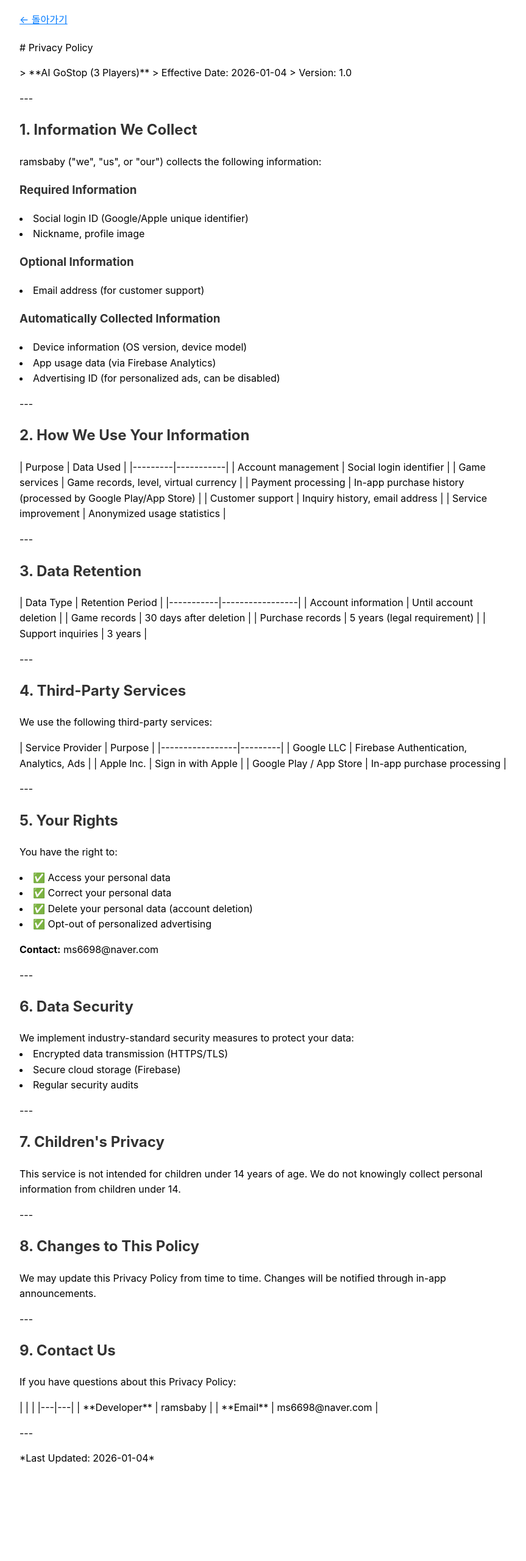
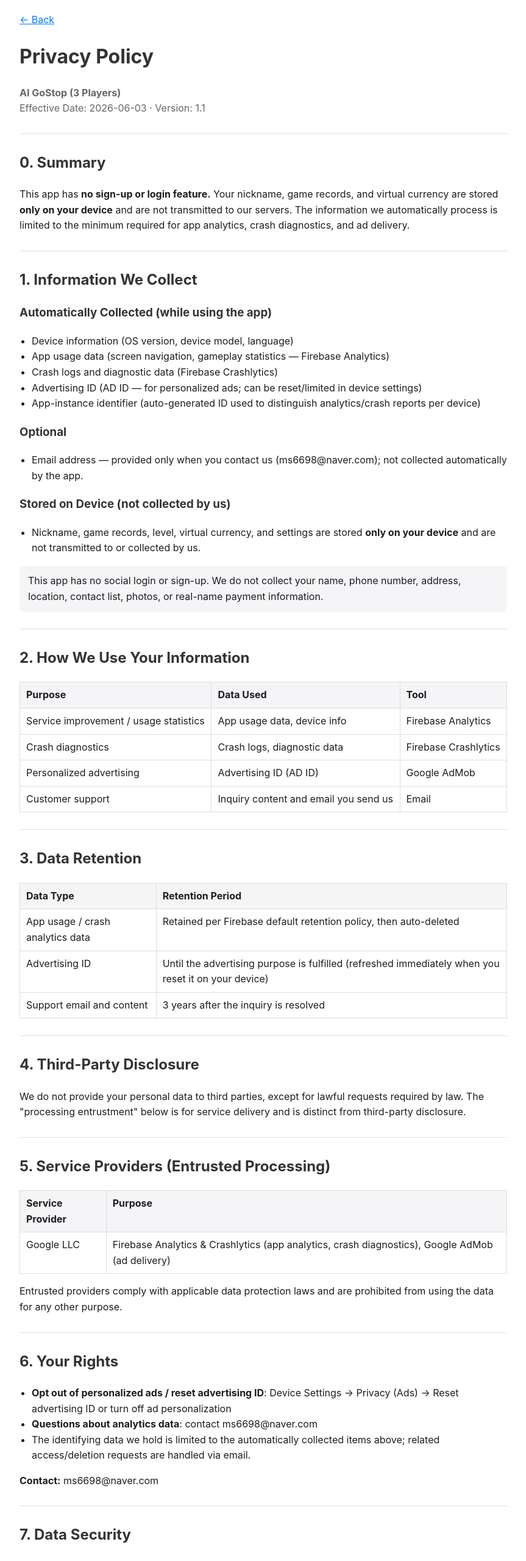
Before and after one commit to Ramsbaby/gostop-legal, a plain HTML site: page privacy-en.html in a window 1280 px wide. Shown: the top 2560 px of the page at 61% size, without its empty margins (208-1071 px from the left). Before the commit the page ends 2425 px from the top, so only its background shows below. Drawn offline with Linux system fonts and the light colour scheme.

Commit message:
fix(privacy): v1.0.0 실제 수집 항목에 맞게 정정 (v1.1)
- 미구현 항목 제거: 소셜 로그인 ID·프로필 이미지·이메일 자동수집·결제기록
- 실제 수집만 명시: 광고ID(AdMob)·앱사용(Analytics)·크래시(Crashlytics)·앱인스턴스ID
- 기기 내 저장(닉네임·전적·게임머니)은 미수집임을 명시
- HTML 마크다운 누출 제거 후 정식 HTML로 재작성
- 근거: 코드 실측(firebase_auth 미사용·IAP 미구현). Play Data Safety 일치용

```diff
--- a/privacy-en.html
+++ b/privacy-en.html
@@ -1,199 +1,125 @@
 <!DOCTYPE html>
-<html lang="ko">
+<html lang="en">
 <head>
     <meta charset="UTF-8">
     <meta name="viewport" content="width=device-width, initial-scale=1.0">
-    <title>Privacy Policy - AI 고스톱(3인)</title>
+    <title>Privacy Policy - AI GoStop (3 Players)</title>
     <style>
-        body { font-family: -apple-system, BlinkMacSystemFont, 'Segoe UI', sans-serif; max-width: 800px; margin: 0 auto; padding: 20px; line-height: 1.6; }
+        body { font-family: -apple-system, BlinkMacSystemFont, 'Segoe UI', sans-serif; max-width: 800px; margin: 0 auto; padding: 20px; line-height: 1.6; color: #1d1d1f; }
         h1, h2, h3 { color: #333; }
         a { color: #007AFF; }
         .back { margin-bottom: 20px; }
+        .meta { color: #666; }
+        table { border-collapse: collapse; width: 100%; margin: 12px 0; }
+        th, td { border: 1px solid #ddd; padding: 8px 10px; text-align: left; vertical-align: top; }
+        th { background: #f5f5f7; }
+        hr { border: none; border-top: 1px solid #e0e0e0; margin: 28px 0; }
+        ul { padding-left: 20px; }
+        .note { background: #f5f5f7; padding: 12px 14px; border-radius: 6px; }
     </style>
 </head>
 <body>
-    <div class="back"><a href="index.html">← 돌아가기</a></div>
-﻿# Privacy Policy
+    <div class="back"><a href="index.html">← Back</a></div>
 
-<p></p>
+    <h1>Privacy Policy</h1>
+    <p class="meta"><strong>AI GoStop (3 Players)</strong><br>Effective Date: 2026-06-03 · Version: 1.1</p>
 
-> **AI GoStop (3 Players)**
-> Effective Date: 2026-01-04
-> Version: 1.0
+    <hr>
 
-<p></p>
+    <h2>0. Summary</h2>
+    <p>This app has <strong>no sign-up or login feature.</strong> Your nickname, game records, and virtual currency are stored <strong>only on your device</strong> and are not transmitted to our servers. The information we automatically process is limited to the minimum required for app analytics, crash diagnostics, and ad delivery.</p>
 
----
+    <hr>
 
-<p></p>
+    <h2>1. Information We Collect</h2>
+    <h3>Automatically Collected (while using the app)</h3>
+    <ul>
+        <li>Device information (OS version, device model, language)</li>
+        <li>App usage data (screen navigation, gameplay statistics — Firebase Analytics)</li>
+        <li>Crash logs and diagnostic data (Firebase Crashlytics)</li>
+        <li>Advertising ID (AD ID — for personalized ads; can be reset/limited in device settings)</li>
+        <li>App-instance identifier (auto-generated ID used to distinguish analytics/crash reports per device)</li>
+    </ul>
+    <h3>Optional</h3>
+    <ul>
+        <li>Email address — provided only when you contact us (ms6698@naver.com); not collected automatically by the app.</li>
+    </ul>
+    <h3>Stored on Device (not collected by us)</h3>
+    <ul>
+        <li>Nickname, game records, level, virtual currency, and settings are stored <strong>only on your device</strong> and are not transmitted to or collected by us.</li>
+    </ul>
+    <p class="note">This app has no social login or sign-up. We do not collect your name, phone number, address, location, contact list, photos, or real-name payment information.</p>
 
-<h2>1. Information We Collect</h2>
+    <hr>
 
-<p></p>
+    <h2>2. How We Use Your Information</h2>
+    <table>
+        <tr><th>Purpose</th><th>Data Used</th><th>Tool</th></tr>
+        <tr><td>Service improvement / usage statistics</td><td>App usage data, device info</td><td>Firebase Analytics</td></tr>
+        <tr><td>Crash diagnostics</td><td>Crash logs, diagnostic data</td><td>Firebase Crashlytics</td></tr>
+        <tr><td>Personalized advertising</td><td>Advertising ID (AD ID)</td><td>Google AdMob</td></tr>
+        <tr><td>Customer support</td><td>Inquiry content and email you send us</td><td>Email</td></tr>
+    </table>
 
-ramsbaby ("we", "us", or "our") collects the following information:
+    <hr>
 
-<p></p>
+    <h2>3. Data Retention</h2>
+    <table>
+        <tr><th>Data Type</th><th>Retention Period</th></tr>
+        <tr><td>App usage / crash analytics data</td><td>Retained per Firebase default retention policy, then auto-deleted</td></tr>
+        <tr><td>Advertising ID</td><td>Until the advertising purpose is fulfilled (refreshed immediately when you reset it on your device)</td></tr>
+        <tr><td>Support email and content</td><td>3 years after the inquiry is resolved</td></tr>
+    </table>
 
-<h3>Required Information</h3>
-<li>Social login ID (Google/Apple unique identifier)</li>
-<li>Nickname, profile image</li>
+    <hr>
 
-<p></p>
+    <h2>4. Third-Party Disclosure</h2>
+    <p>We do not provide your personal data to third parties, except for lawful requests required by law. The "processing entrustment" below is for service delivery and is distinct from third-party disclosure.</p>
 
-<h3>Optional Information</h3>
-<li>Email address (for customer support)</li>
+    <hr>
 
-<p></p>
+    <h2>5. Service Providers (Entrusted Processing)</h2>
+    <table>
+        <tr><th>Service Provider</th><th>Purpose</th></tr>
+        <tr><td>Google LLC</td><td>Firebase Analytics &amp; Crashlytics (app analytics, crash diagnostics), Google AdMob (ad delivery)</td></tr>
+    </table>
+    <p>Entrusted providers comply with applicable data protection laws and are prohibited from using the data for any other purpose.</p>
 
-<h3>Automatically Collected Information</h3>
-<li>Device information (OS version, device model)</li>
-<li>App usage data (via Firebase Analytics)</li>
-<li>Advertising ID (for personalized ads, can be disabled)</li>
+    <hr>
 
-<p></p>
+    <h2>6. Your Rights</h2>
+    <ul>
+        <li><strong>Opt out of personalized ads / reset advertising ID</strong>: Device Settings → Privacy (Ads) → Reset advertising ID or turn off ad personalization</li>
+        <li><strong>Questions about analytics data</strong>: contact ms6698@naver.com</li>
+        <li>The identifying data we hold is limited to the automatically collected items above; related access/deletion requests are handled via email.</li>
+    </ul>
+    <p><strong>Contact:</strong> ms6698@naver.com</p>
 
----
+    <hr>
 
-<p></p>
+    <h2>7. Data Security</h2>
+    <p>We use HTTPS/TLS encrypted transmission, and analytics/crash data is processed via Google Firebase's secure infrastructure.</p>
 
-<h2>2. How We Use Your Information</h2>
+    <hr>
 
-<p></p>
+    <h2>8. Children's Privacy</h2>
+    <p>This service is not directed to children under 14 (content rating includes simulated gambling). We do not knowingly collect personal information from children under 14, and will delete it immediately if discovered.</p>
 
-| Purpose | Data Used |
-|---------|-----------|
-| Account management | Social login identifier |
-| Game services | Game records, level, virtual currency |
-| Payment processing | In-app purchase history (processed by Google Play/App Store) |
-| Customer support | Inquiry history, email address |
-| Service improvement | Anonymized usage statistics |
+    <hr>
 
-<p></p>
+    <h2>9. Changes to This Policy</h2>
+    <p>We may update this Privacy Policy from time to time. Changes are announced on this page, and significant changes are also announced in-app.</p>
 
----
+    <hr>
 
-<p></p>
+    <h2>10. Contact Us</h2>
+    <table>
+        <tr><td><strong>Developer</strong></td><td>ramsbaby</td></tr>
+        <tr><td><strong>Email</strong></td><td>ms6698@naver.com</td></tr>
+    </table>
 
-<h2>3. Data Retention</h2>
+    <hr>
 
-<p></p>
-
-| Data Type | Retention Period |
-|-----------|-----------------|
-| Account information | Until account deletion |
-| Game records | 30 days after deletion |
-| Purchase records | 5 years (legal requirement) |
-| Support inquiries | 3 years |
-
-<p></p>
-
----
-
-<p></p>
-
-<h2>4. Third-Party Services</h2>
-
-<p></p>
-
-We use the following third-party services:
-
-<p></p>
-
-| Service Provider | Purpose |
-|-----------------|---------|
-| Google LLC | Firebase Authentication, Analytics, Ads |
-| Apple Inc. | Sign in with Apple |
-| Google Play / App Store | In-app purchase processing |
-
-<p></p>
-
----
-
-<p></p>
-
-<h2>5. Your Rights</h2>
-
-<p></p>
-
-You have the right to:
-
-<p></p>
-
-<li>✅ Access your personal data</li>
-<li>✅ Correct your personal data</li>
-<li>✅ Delete your personal data (account deletion)</li>
-<li>✅ Opt-out of personalized advertising</li>
-
-<p></p>
-
-<strong>Contact:</strong> ms6698@naver.com
-
-<p></p>
-
----
-
-<p></p>
-
-<h2>6. Data Security</h2>
-
-<p></p>
-
-We implement industry-standard security measures to protect your data:
-<li>Encrypted data transmission (HTTPS/TLS)</li>
-<li>Secure cloud storage (Firebase)</li>
-<li>Regular security audits</li>
-
-<p></p>
-
----
-
-<p></p>
-
-<h2>7. Children's Privacy</h2>
-
-<p></p>
-
-This service is not intended for children under 14 years of age.
-We do not knowingly collect personal information from children under 14.
-
-<p></p>
-
----
-
-<p></p>
-
-<h2>8. Changes to This Policy</h2>
-
-<p></p>
-
-We may update this Privacy Policy from time to time.
-Changes will be notified through in-app announcements.
-
-<p></p>
-
----
-
-<p></p>
-
-<h2>9. Contact Us</h2>
-
-<p></p>
-
-If you have questions about this Privacy Policy:
-
-<p></p>
-
-| | |
-|---|---|
-| **Developer** | ramsbaby |
-| **Email** | ms6698@naver.com |
-
-<p></p>
-
----
-
-<p></p>
-
-*Last Updated: 2026-01-04*
-</body></html>
+    <p class="meta"><em>Last Updated: 2026-06-03</em></p>
+</body>
+</html>
```
Also changed, not shown: privacy-ko.html (+79 -159 lines), 2 other files.
